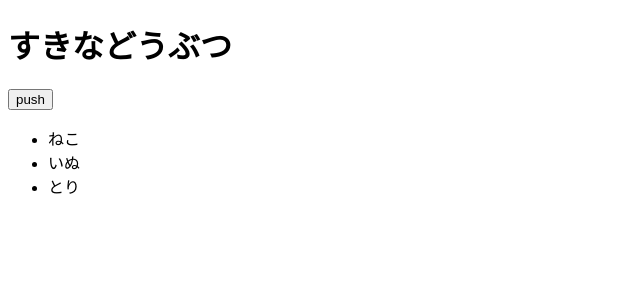
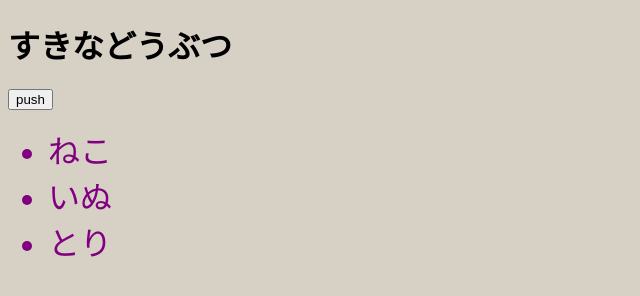
Before and after one commit to kozukaccd/kt-training, a website: page 20220720/index.html in a window 1280 px wide. Both pictures are taken after a click on the button "push". Shown: the whole page, without its empty margins (0-640 px from the left). Drawn offline with Linux system fonts and the light colour scheme.

Commit message:
なんか面白いことやって

```diff
--- a/20220720/index.html
+++ b/20220720/index.html
@@ -6,16 +6,24 @@
     <meta name="viewport" content="width=device-width, initial-scale=1.0" />
     <title>Document</title>
   </head>
-  <body>
+  <body id="hello">
     <main>
       <h1>すきなどうぶつ</h1>
       <button id="animal-button">push</button>
       <ul id="foo">
-        <li>ねこ</li>
-        <li>いぬ</li>
-        <li>とり</li>
+        <li class="list-member">ねこ</li>
+        <li class="list-member">いぬ</li>
+        <li class="list-member">とり</li>
       </ul>
     </main>
   </body>
   <script type="text/javascript" src="./training.js"></script>
+  <style>
+    .list-member {
+      color: purple;
+    }
+    .animal-name {
+      font-size: 2rem;
+    }
+  </style>
 </html>
--- a/20220720/training.js
+++ b/20220720/training.js
@@ -1,8 +1,18 @@
 console.log("hello world");
 
+console.log(document.getElementById("foo"));
+
+document.addEventListener("mousemove", () => {
+  const red = Math.floor(Math.random() * 255);
+  const green = Math.floor(Math.random() * 255);
+  const blue = Math.floor(Math.random() * 255);
+  console.log(`rgb(${red},${green},${blue})`);
+  document.getElementById("hello").style.backgroundColor = `rgb(${red},${green},${blue})`;
+});
+
 document.getElementById("animal-button").addEventListener("click", () => {
-  const test = document.getElementById("foo").children;
-  const animals = Array.from(test).forEach((item) => {
+  const test = document.getElementsByClassName("list-member");
+  Array.from(test).forEach((item) => {
     console.log(item);
     item.classList.add("animal-name");
   });
```
Also changed, not shown: 20220720/training.md (+9 -2 lines), 20220706/training.js (line endings or trailing spaces).
